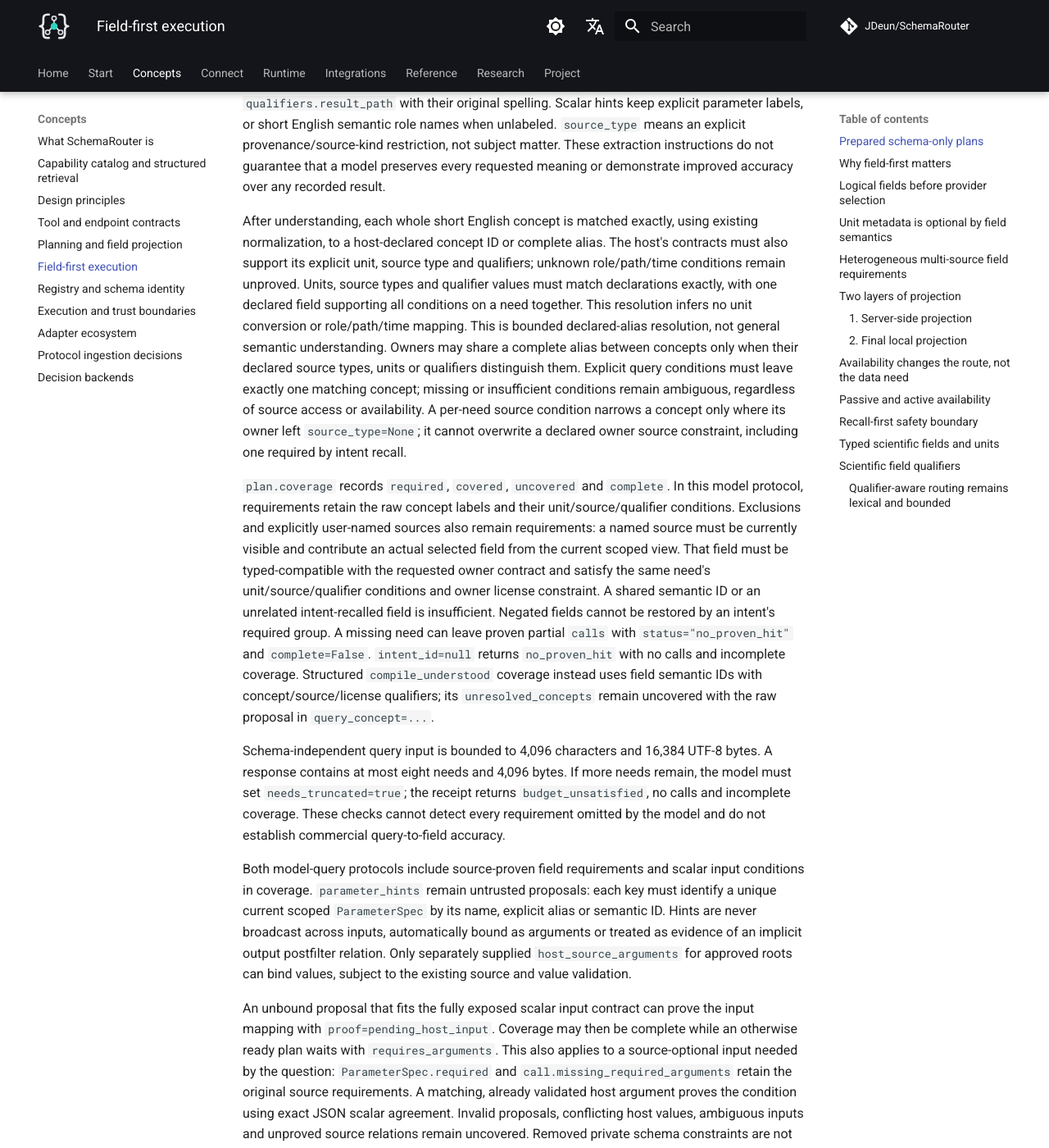
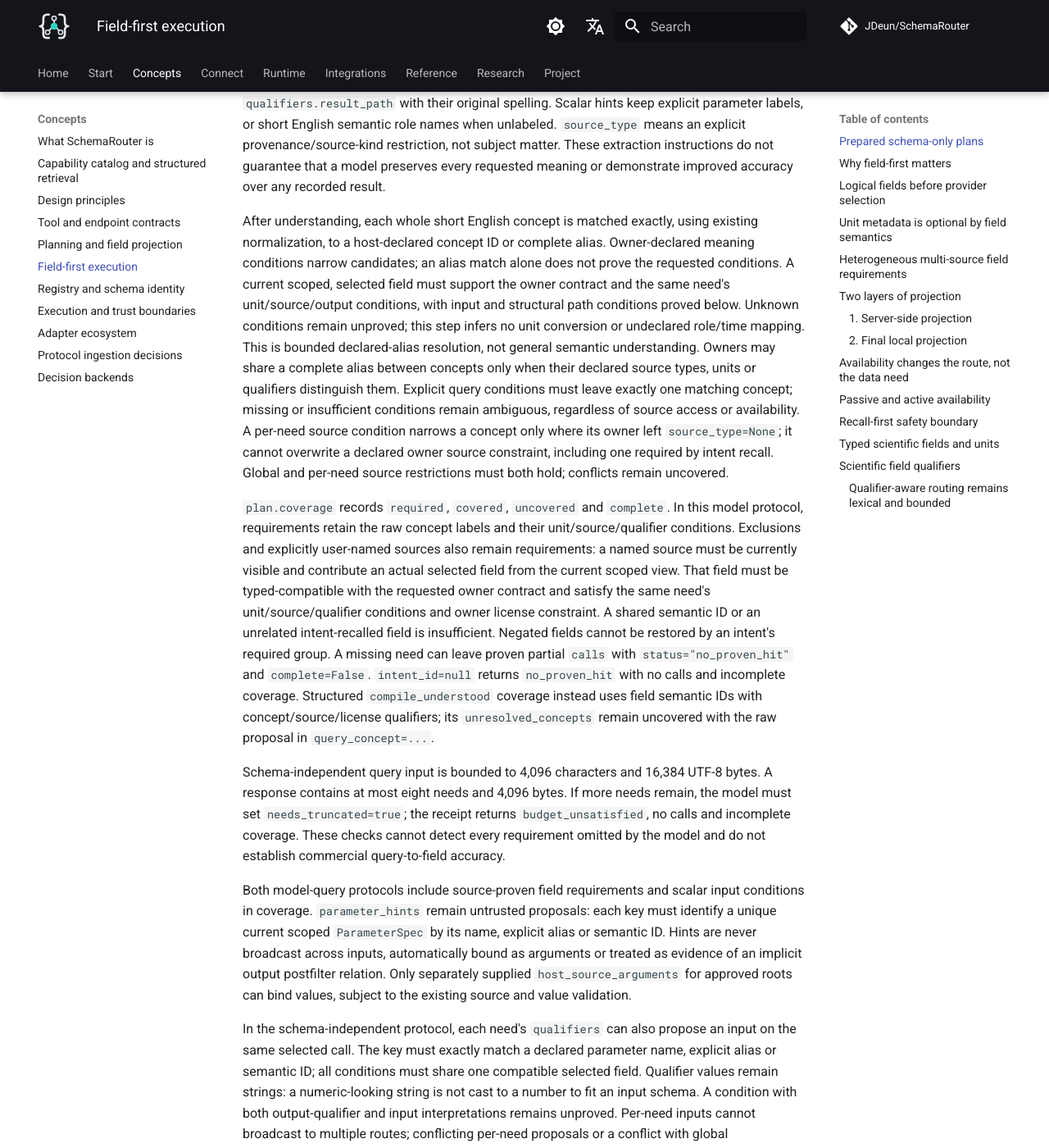
Before and after one commit to JDeun/SchemaRouter, an MkDocs documentation site: the page built from docs/concepts/field-first-execution.md, in a window 1280 px wide and 1400 px high, scrolled down 2259 px. Shown: the whole window at 82% size. Built offline with MkDocs 1.6.1 and Material for MkDocs 9.7.7, drawn with Linux system fonts in a browser that asks for light colours; comment, search, counter and statistics services are not loaded; some of the changed text lies outside the part shown.

Commit message:
Document per-need source input and structural path proofs

```diff
--- a/docs/concepts/field-first-execution.md
+++ b/docs/concepts/field-first-execution.md
@@ -93,16 +93,18 @@
 guarantee that a model preserves every requested meaning or demonstrate improved accuracy over any recorded result.
 
 After understanding, each whole short English concept is matched exactly, using existing
-normalization, to a host-declared concept ID or complete alias. The host's contracts must also
-support its explicit unit, source type and qualifiers; unknown role/path/time conditions remain
-unproved. Units, source types and qualifier values must match declarations exactly, with one declared
-field supporting all conditions on a need together. This resolution infers no unit conversion or
-role/path/time mapping. This is bounded declared-alias resolution, not general semantic understanding.
+normalization, to a host-declared concept ID or complete alias. Owner-declared meaning conditions
+narrow candidates; an alias match alone does not prove the requested conditions. A current scoped,
+selected field must support the owner contract and the same need's unit/source/output conditions,
+with input and structural path conditions proved below. Unknown conditions remain unproved; this
+step infers no unit conversion or undeclared role/time mapping. This is bounded declared-alias
+resolution, not general semantic understanding.
 Owners may share a complete alias between concepts only when their declared source types, units or
 qualifiers distinguish them. Explicit query conditions must leave exactly one matching concept;
 missing or insufficient conditions remain ambiguous, regardless of source access or availability.
 A per-need source condition narrows a concept only where its owner left `source_type=None`; it
 cannot overwrite a declared owner source constraint, including one required by intent recall.
+Global and per-need source restrictions must both hold; conflicts remain uncovered.
 
 `plan.coverage` records `required`, `covered`, `uncovered` and `complete`. In this model protocol,
 requirements retain the raw concept labels and their unit/source/qualifier conditions. Exclusions
@@ -129,15 +131,38 @@
 Only separately supplied `host_source_arguments` for approved roots can bind values, subject to the
 existing source and value validation.
 
+In the schema-independent protocol, each need's `qualifiers` can also propose an input on the same
+selected call. The key must exactly match a declared parameter name, explicit alias or semantic ID; all
+conditions must share one compatible selected field. Qualifier values remain strings: a numeric-looking
+string is not cast to a number to fit an input schema. A condition with both output-qualifier and input
+interpretations remains unproved. Per-need inputs cannot broadcast to multiple routes; conflicting
+per-need proposals or a conflict with global `parameter_hints` remain uncovered. Per-need proposals
+do not replace the global hints' unique-target check.
+
+Canonical `source_path` and `result_path` conditions compare the current scoped field's structural
+paths. They accept exact `/`-prefixed RFC 6901 JSON pointers or unambiguous dotted paths; a dotted
+spelling that collides with another path in the same scoped endpoint does not prove a match.
+`source_field` and `target_field` are not structural aliases for these keys. A path key that also names a source input is ambiguous.
+No removed path or private input declaration is recovered to prove a condition.
+
+Source-input evidence retains the original raw need requirement and adds a coverage row with
+`query_input_condition=true` and `proof=...`. Per-need rows include their zero-based `need_index`;
+when there is a unique target, `route` and `parameter` identify the selected route and canonical
+parameter name. Global hint rows have no `need_index`. A successful proof is `matching_host_input`
+or `pending_host_input`; failed or ambiguous mappings remain in `uncovered` with their diagnostic proof.
+
 An unbound proposal that fits the fully exposed scalar input contract can prove the input mapping
 with `proof=pending_host_input`. Coverage may then be complete while an otherwise ready plan waits
 with `requires_arguments`. This also applies to a source-optional input needed by the question:
-`ParameterSpec.required` and `call.missing_required_arguments` retain the original source requirements.
+`ParameterSpec.required`, the required flags in `parameters_meta` and
+`call.missing_required_arguments` retain the original source requirements.
 A matching, already validated host argument proves the condition using exact JSON scalar agreement.
 Invalid proposals, conflicting host values, ambiguous inputs and unproved source relations remain
 uncovered. Removed private schema constraints are not recovered to test proposed values; their fit
 remains unproved. Uncovered conditions change an otherwise ready plan to `no_proven_hit`, while
-existing `requires_arguments` or `requires_observation` diagnoses remain intact.
+the global hint overlay preserves existing `requires_arguments` or `requires_observation` diagnoses.
+An uncovered per-need condition also changes those otherwise proven source-plan statuses to
+`no_proven_hit`; a pending, covered per-need input changes an otherwise ready plan to `requires_arguments`.
 
 Each call's `fields_meta` exposes `PaperPlanFieldMeta.source_path`, `result_path` and `json_schema`
 from the current scoped schema view, including its canonical unit/value contract. Policy may flatten
```
Also changed, not shown: docs_ko/concepts/field-first-execution.md (+9 -3 lines), 3 other files.
